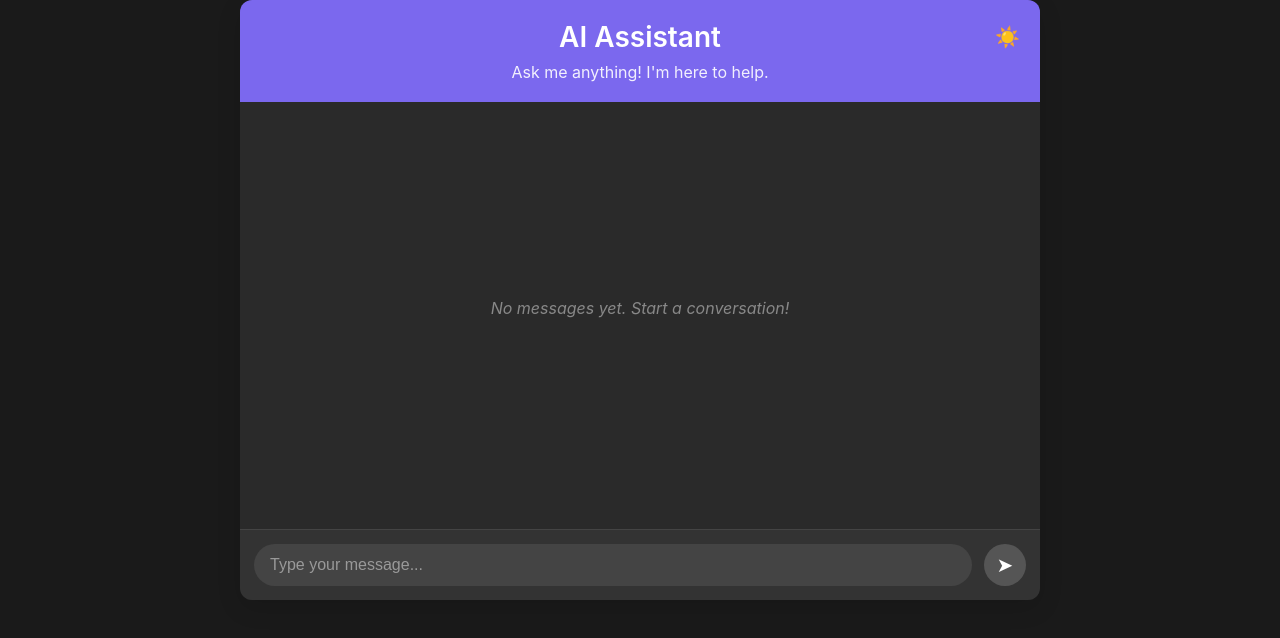
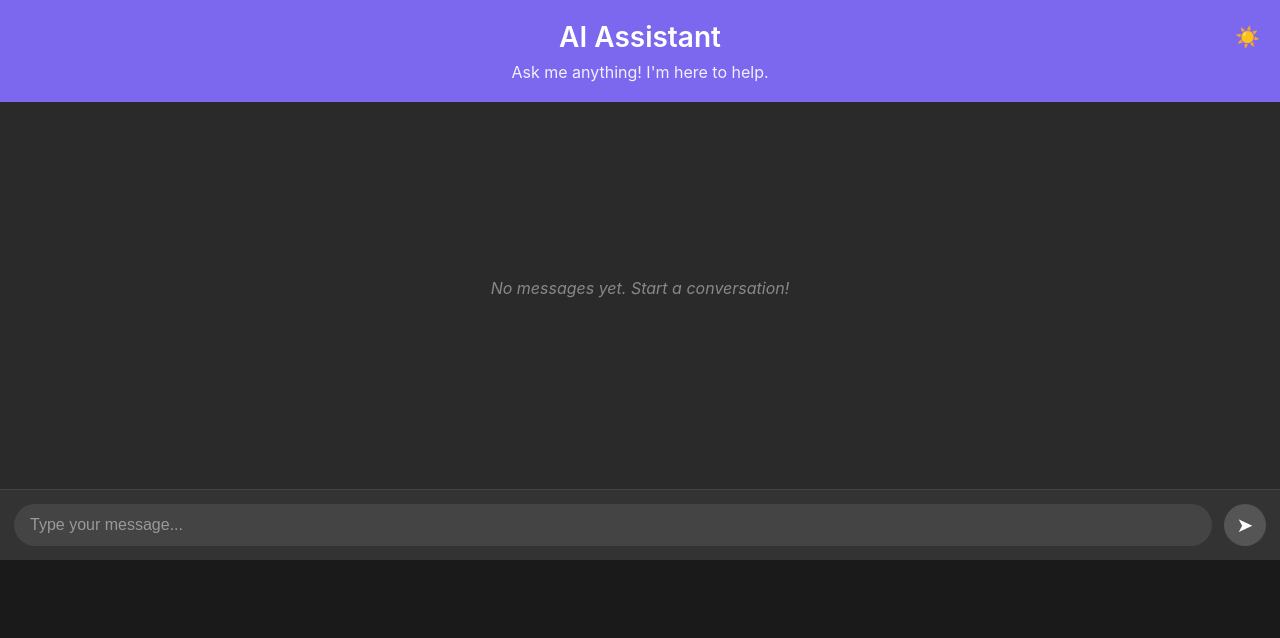
Before and after one commit to hgrassi-godaddy/hackathon-availability-analyzer, a React (Create React App) app: page / in a window 1280 px wide. Shown: the top 638 px of the page. Built offline with nearby package versions, Linux system fonts and the light colour scheme.

Commit message:
update height so there is room for chart

```diff
--- a/src/App.css
+++ b/src/App.css
@@ -1,5 +1,9 @@
 .App {
   text-align: center;
+  width: 100%;
+  max-width: 100vw;
+  overflow-x: hidden;
+  box-sizing: border-box;
 }
 
 .App-logo {
--- a/src/index.css
+++ b/src/index.css
@@ -1,11 +1,22 @@
 body {
   margin: 0;
+  padding: 0;
   font-family: -apple-system, BlinkMacSystemFont, 'Segoe UI', 'Roboto', 'Oxygen',
     'Ubuntu', 'Cantarell', 'Fira Sans', 'Droid Sans', 'Helvetica Neue',
     sans-serif;
   -webkit-font-smoothing: antialiased;
   -moz-osx-font-smoothing: grayscale;
   background-color: #1a1a1a; /* Dark background instead of light */
+  width: 100%;
+  max-width: 100vw;
+  overflow-x: hidden;
+  box-sizing: border-box;
+}
+
+*,
+*::before,
+*::after {
+  box-sizing: border-box;
 }
 
 code {
--- a/src/styles/ChatApp.css
+++ b/src/styles/ChatApp.css
@@ -1,14 +1,17 @@
 .chat-app-container {
   display: flex;
   flex-direction: column;
-  min-height: 100vh;
-  width: 100vw;
-  position: absolute;
+  /* Removing min-height: 100vh to allow space below */
+  width: 100%;
+  max-width: 100vw;
+  position: relative; /* Changed from absolute to relative */
   top: 0;
   left: 0;
   margin: 0;
   padding: 0;
   transition: background-color 0.3s ease;
+  box-sizing: border-box;
+  overflow-x: hidden;
 }
 
 .dark-mode {
--- a/src/styles/UIAssistant.css
+++ b/src/styles/UIAssistant.css
@@ -1,14 +1,14 @@
 .ui-assistant-container {
   display: flex;
   flex-direction: column;
-  height: 600px;
-  width: 100%;
-  max-width: 800px;
-  margin: 0 auto;
-  border-radius: 12px;
+  height: 70vh; /* Changed to 70% of viewport height */
+  width: 100vw; /* Changed to 100% of viewport width */
+  margin: 0;
+  border-radius: 0;
   overflow: hidden;
-  box-shadow: 0 8px 24px rgba(0, 0, 0, 0.12);
+  box-shadow: none;
   transition: all 0.3s ease;
+  box-sizing: border-box;
 }
 
 .ui-assistant-container.dark {
@@ -28,6 +28,8 @@
   padding: 20px;
   text-align: center;
   position: relative;
+  width: 100%;
+  box-sizing: border-box;
 }
 
 .ui-assistant-title {
@@ -64,6 +66,8 @@
   display: flex;
   flex-direction: column;
   gap: 16px;
+  width: 100%;
+  box-sizing: border-box;
 }
 
 .ui-assistant-container.dark .ui-assistant-messages-container {
@@ -149,7 +153,8 @@
 }
 
 @keyframes typing {
-  0%, 100% {
+  0%,
+  100% {
     transform: translateY(0);
   }
   50% {
@@ -163,6 +168,11 @@
   padding: 14px;
   background-color: #333;
   border-top: 1px solid #444;
+  width: 100%;
+  box-sizing: border-box;
+  position: relative; /* Changed from fixed to relative */
+  bottom: auto; /* Remove fixed positioning at bottom */
+  left: auto;
 }
 
 .ui-assistant-container.light .ui-assistant-input-area {
```
